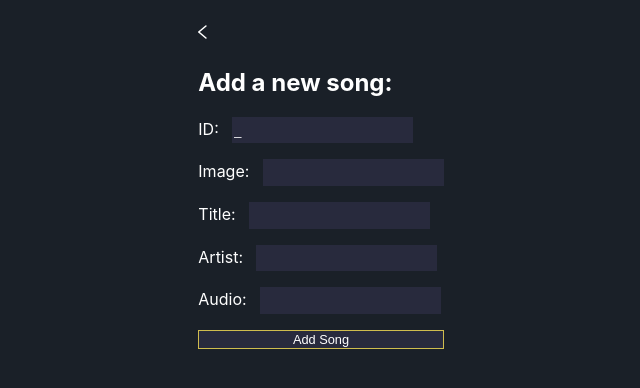
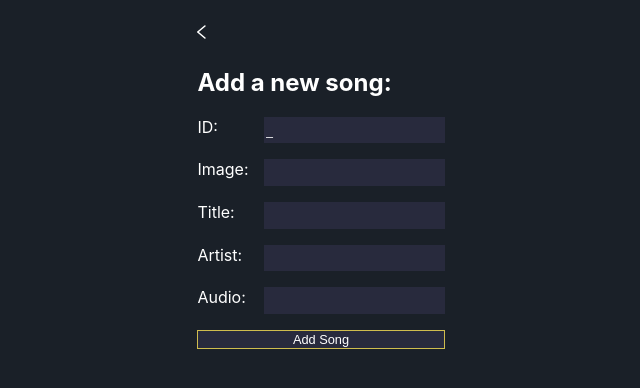
Before and after one commit to fre-ben/nukebox, a Next.js app: page /add in a window 1280 px wide. Shown: the top 388 px of the page, without its empty margins (319-959 px from the left). Built offline with nearby package versions, Linux system fonts and the light colour scheme.

Commit message:
:lipstick: Add grid to formitems

```diff
--- a/components/AddSongForm.tsx
+++ b/components/AddSongForm.tsx
@@ -38,7 +38,7 @@ export default function AddSongForm() {
   return (
     <>
       <form onSubmit={handleSubmit} className={styles.formContainer}>
-        <label>
+        <label className={styles.label}>
           ID:
           <input
             type="text"
@@ -47,7 +47,7 @@ export default function AddSongForm() {
             readOnly
           />
         </label>
-        <label>
+        <label className={styles.label}>
           Image:
           <input
             type="text"
@@ -55,7 +55,7 @@ export default function AddSongForm() {
             onChange={(event) => setImgSrc(event.target.value)}
           />
         </label>
-        <label>
+        <label className={styles.label}>
           Title:
           <input
             type="text"
@@ -64,7 +64,7 @@ export default function AddSongForm() {
             required
           />
         </label>
-        <label>
+        <label className={styles.label}>
           Artist:
           <input
             type="text"
@@ -73,7 +73,7 @@ export default function AddSongForm() {
             required
           />
         </label>
-        <label>
+        <label className={styles.label}>
           Audio:
           <input
             type="text"
--- a/styles/AddSongForm.module.css
+++ b/styles/AddSongForm.module.css
@@ -21,3 +21,8 @@
   height: 2em;
   margin-left: 1em;
 }
+
+.label {
+  display: grid;
+  grid-template-columns: 3.3em auto;
+}
```
